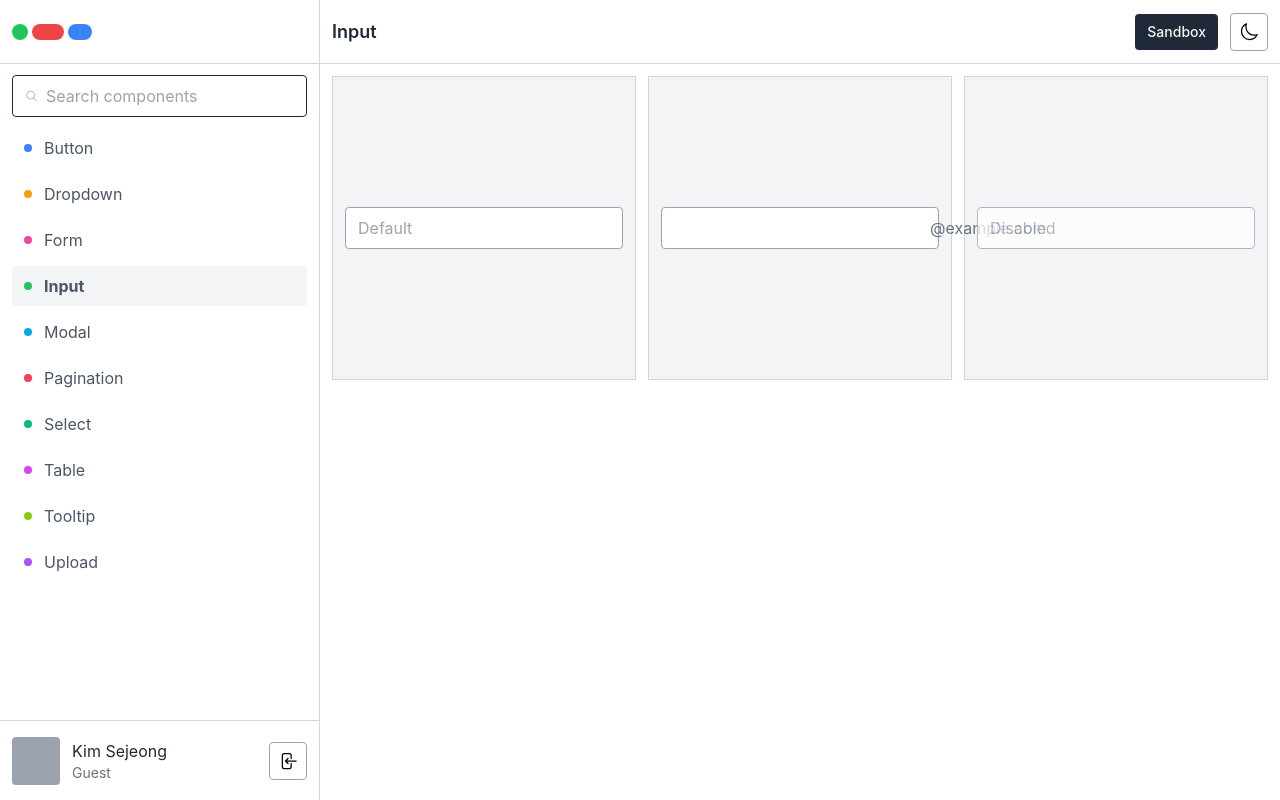
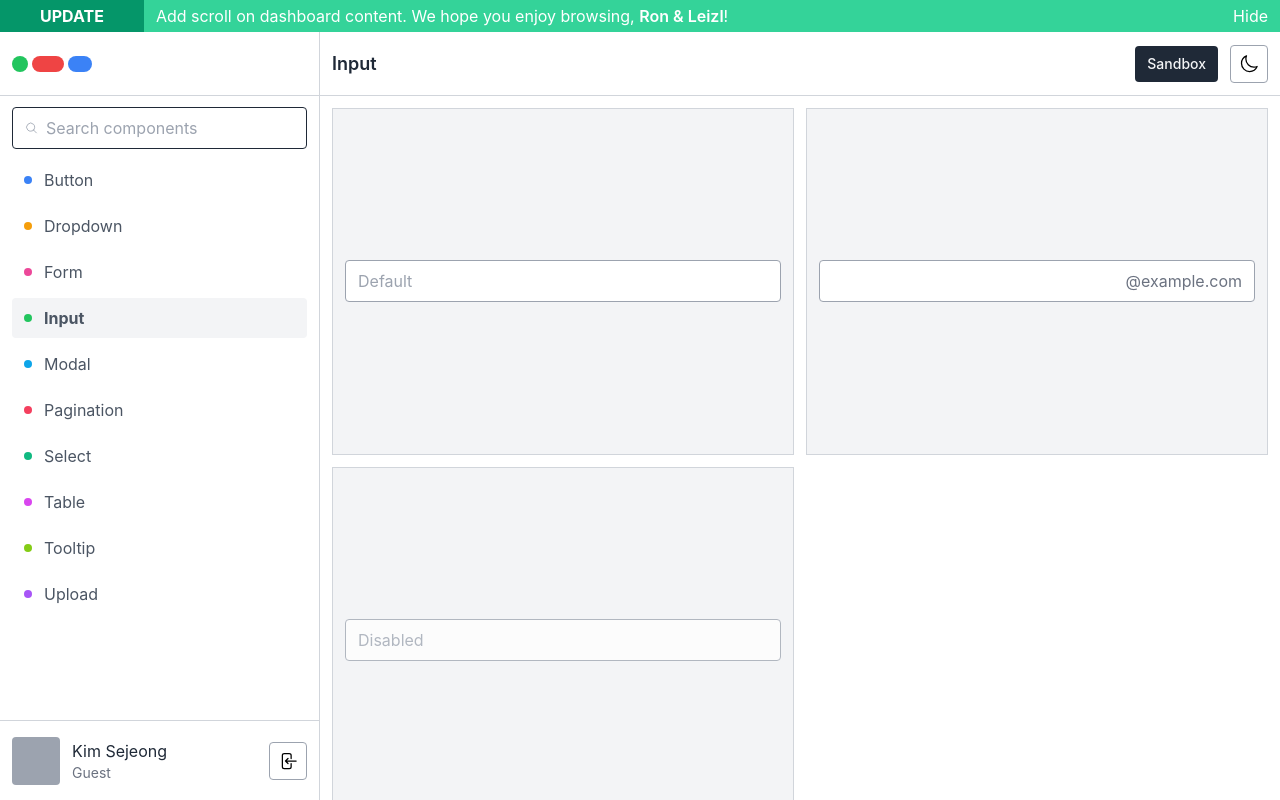
Before and after one commit to lianabisuna/vue-ui-collection, a Vue app: page /input in a window 1280 px wide. Built offline with nearby package versions, Linux system fonts and the light colour scheme; a web font is replaced by a local one.

Commit message:
Add scroll on dashboard content - Add 4/3 aspect ratio

```diff
--- /dev/null
+++ b/src/components/app/AppDropdown.vue
@@ -0,0 +1,26 @@
+<script lang="ts" setup>
+import { PropType, computed } from 'vue'
+import from '@vueuse/com'
+
+/** props */
+const props = defineProps({
+  modelValue: { type: Boolean as PropType<boolean>, default: false },
+})
+
+// const bgClass = computed(() => {
+//   switch (props.modelValue) {
+//     case '': return ''
+//     case '': default: return ''
+//   }
+// })
+</script>
+
+<template>
+  <div
+    v-if="modelValue"
+    @click.self="updateModelValue(false)"
+  >
+  </div>
+</template>
+
+<style scoped></style>
--- a/src/layouts/TheLayoutDashboard.vue
+++ b/src/layouts/TheLayoutDashboard.vue
@@ -14,15 +14,32 @@ const toggleSidebar = () => {
   isSidebarOpen.value = !isSidebarOpen.value
 }
 provide('sidebar', { isSidebarOpen, toggleSidebar })
+
+const showNotes = ref(true)
 </script>
 
 <template>
-  <div class="flex flex-col bg-white dark:bg-gray-800 relative h-screen overflow-hidden select-none">
-    <main class="flex flex-1 relative max-w-screen">
+  <div class="relative flex flex-col h-screen overflow-hidden bg-white select-none dark:bg-gray-800">
+    <!-- Note -->
+    <div v-if="showNotes" class="relative w-screen overflow-hidden whitespace-nowrap flex text-white">
+      <div class="bg-emerald-600 font-bold flex items-center px-10 uppercase">Update</div>
+      <div class="bg-emerald-400 flex justify-between py-1 h-8 w-full relative px-3">
+        <span>Add scroll on dashboard content. We hope you enjoy browsing, <span class="font-semibold">Ron & Leizl</span>!</span>
+        <span class="inline-flex ml-auto hover:underline cursor-pointer" @click="showNotes = false">Hide</span>
+      </div>
+    </div>
+    <!-- Content -->
+    <main class="relative flex flex-1 max-w-screen">
       <Sidebar />
       <div class="h-full flex-1">
-        <Header />
-        <slot></slot>
+        <div class="flex flex-col h-full w-full">
+          <Header />
+          <div class="relative flex-1 overflow-hidden">
+            <div class="absolute inset-0 h-full overflow-y-auto scrollbar">
+              <slot></slot>
+            </div>
+          </div>
+        </div>
       </div>
     </main>
   </div>
--- a/src/views/dashboard/button/ButtonView.vue
+++ b/src/views/dashboard/button/ButtonView.vue
@@ -4,31 +4,32 @@ import { EnvelopeIcon } from '@heroicons/vue/24/outline'
 </script>
 
 <template>
-  <div class="grid grid-cols-1 sm:grid-cols-2 md:grid-cols-1 lg:grid-cols-2 xl:grid-cols-3 2xl:grid-cols-4 p-3 gap-3">
-    <div class="flex items-center justify-center border border-gray-300 bg-gray-100 aspect-square p-3">
+  <div class="grid grid-cols-1 gap-3 p-3 sm:grid-cols-2 md:grid-cols-1 lg:grid-cols-2 xl:grid-cols-3 2xl:grid-cols-4">
+    <div class="flex items-center justify-center p-3 bg-gray-100 border border-gray-300 aspect-square">
       <AppButton>Default</AppButton>
     </div>
-    <div class="flex items-center justify-center border border-gray-300 bg-gray-100 aspect-square p-3">
+    <div class="flex items-center justify-center p-3 bg-gray-100 border border-gray-300 aspect-square">
       <AppButton variant="outlined">Outlined</AppButton>
     </div>
-    <div class="flex items-center justify-center border border-gray-300 bg-gray-100 aspect-square p-3">
+    <div class="flex items-center justify-center p-3 bg-gray-100 border border-gray-300 aspect-square">
       <AppButton variant="text">Text</AppButton>
     </div>
-    <div class="flex items-center justify-center border border-gray-300 bg-gray-100 aspect-square p-3">
+    <div class="flex items-center justify-center p-3 bg-gray-100 border border-gray-300 aspect-square">
       <AppButton disabled>Disabled</AppButton>
     </div>
-    <div class="flex items-center justify-center border border-gray-300 bg-gray-100 aspect-square p-3">
+    <div class="flex items-center justify-center p-3 bg-gray-100 border border-gray-300 aspect-square">
       <AppButton icon>
-        <EnvelopeIcon class="h-5 w-5" />
+        <EnvelopeIcon class="w-5 h-5" />
       </AppButton>
     </div>
-    <div class="flex items-center justify-center border border-gray-300 bg-gray-100 aspect-square p-3">
+    <div class="flex items-center justify-center p-3 bg-gray-100 border border-gray-300 aspect-square">
       <AppButton>
-        <EnvelopeIcon class="h-5 w-5 mr-2" />
+        <EnvelopeIcon class="w-5 h-5 mr-2" />
         Prepend Icon
       </AppButton>
     </div>
   </div>
+
   <!-- <div class="flex flex-col gap-3 p-3">
     <div class="[&>*]:mr-3 flex items-center justify-center">
       <AppButton size="xs">Extra Small</AppButton>
@@ -44,16 +45,16 @@ import { EnvelopeIcon } from '@heroicons/vue/24/outline'
     </div>
     <div class="[&>*]:mr-3 flex items-center justify-center">
       <AppButton icon size="xs">
-        <EnvelopeIcon class="h-3 w-3" />
+        <EnvelopeIcon class="w-3 h-3" />
       </AppButton>
       <AppButton icon size="sm">
-        <EnvelopeIcon class="h-4 w-4" />
+        <EnvelopeIcon class="w-4 h-4" />
       </AppButton>
       <AppButton icon>
-        <EnvelopeIcon class="h-5 w-5" />
+        <EnvelopeIcon class="w-5 h-5" />
       </AppButton>
       <AppButton icon size="lg">
-        <EnvelopeIcon class="h-6 w-6" />
+        <EnvelopeIcon class="w-6 h-6" />
       </AppButton>
       <AppButton icon size="xl">
         <EnvelopeIcon class="h-7 w-7" />
@@ -61,23 +62,23 @@ import { EnvelopeIcon } from '@heroicons/vue/24/outline'
     </div>
     <div class="[&>*]:mr-3 flex items-center justify-center">
       <AppButton icon variant="outlined">
-        <EnvelopeIcon class="h-5 w-5" />
+        <EnvelopeIcon class="w-5 h-5" />
       </AppButton>
       <AppButton icon variant="text">
-        <EnvelopeIcon class="h-5 w-5" />
+        <EnvelopeIcon class="w-5 h-5" />
       </AppButton>
       <AppButton icon disabled>
-        <EnvelopeIcon class="h-5 w-5" />
+        <EnvelopeIcon class="w-5 h-5" />
       </AppButton>
     </div>
     <div class="[&>*]:mr-3 flex items-center justify-center">
       <AppButton>
-        <EnvelopeIcon class="h-5 w-5 mr-2" />
+        <EnvelopeIcon class="w-5 h-5 mr-2" />
         Prepend Icon
       </AppButton>
       <AppButton>
         Append Icon
-        <EnvelopeIcon class="h-5 w-5 ml-2" />
+        <EnvelopeIcon class="w-5 h-5 ml-2" />
       </AppButton>
     </div>
   </div> -->
--- a/src/views/dashboard/dropdown/DropdownView.vue
+++ b/src/views/dashboard/dropdown/DropdownView.vue
@@ -1,9 +1,21 @@
 <script lang="ts" setup></script>
 
 <template>
-  <div class="p-3">
-    <h1>{{ $route.name }}</h1>
-  </div>
+  <!-- <div class="grid grid-cols-1 gap-3 p-3 sm:grid-cols-2 md:grid-cols-1 lg:grid-cols-2 xl:grid-cols-3 2xl:grid-cols-4">
+    <div class="flex items-center justify-center p-3 bg-gray-100 border border-gray-300 aspect-square">
+      <AppFormInput placeholder="Default"></AppFormInput>
+    </div>
+    <div class="flex items-center justify-center p-3 bg-gray-100 border border-gray-300 aspect-square">
+      <AppFormInput>
+        <template #append>
+          <span class="text-gray-500">@example.com</span>
+        </template>
+      </AppFormInput>
+    </div>
+    <div class="flex items-center justify-center p-3 bg-gray-100 border border-gray-300 aspect-square">
+      <AppFormInput disabled placeholder="Disabled"></AppFormInput>
+    </div>
+  </div> -->
 </template>
 
 <style scoped></style>
--- a/src/views/dashboard/input/InputView.vue
+++ b/src/views/dashboard/input/InputView.vue
@@ -3,18 +3,18 @@ import { AppFormInput } from '@/components/app';
 </script>
 
 <template>
-  <div class="grid grid-cols-1 gap-3 p-3 sm:grid-cols-2 md:grid-cols-1 lg:grid-cols-2 xl:grid-cols-3 2xl:grid-cols-4">
-    <div class="flex items-center justify-center p-3 bg-gray-100 border border-gray-300 aspect-square">
+  <div class="grid grid-cols-1 gap-3 p-3 sm:grid-cols-2 md:grid-cols-1 lg:grid-cols-2">
+    <div class="flex items-center justify-center p-3 bg-gray-100 border border-gray-300 aspect-4/3">
       <AppFormInput placeholder="Default"></AppFormInput>
     </div>
-    <div class="flex items-center justify-center p-3 bg-gray-100 border border-gray-300 aspect-square">
+    <div class="flex items-center justify-center p-3 bg-gray-100 border border-gray-300 aspect-4/3">
       <AppFormInput>
         <template #append>
           <span class="text-gray-500">@example.com</span>
         </template>
       </AppFormInput>
     </div>
-    <div class="flex items-center justify-center p-3 bg-gray-100 border border-gray-300 aspect-square">
+    <div class="flex items-center justify-center p-3 bg-gray-100 border border-gray-300 aspect-4/3">
       <AppFormInput disabled placeholder="Disabled"></AppFormInput>
     </div>
   </div>
--- a/tailwind.config.cjs
+++ b/tailwind.config.cjs
@@ -28,10 +28,13 @@ module.exports = {
         shake: {
           '0%, 40%, 80%': { transform: 'translate(0,0)' },
           '20%, 60%, 100%': { transform: 'translate(3px,0)' },
-        }
+        },
       },
       animation: {
         shake: 'shake .25s ease',
+      },
+      aspectRatio: {
+        '4/3': '4/3',
       },
     },
   },
```
